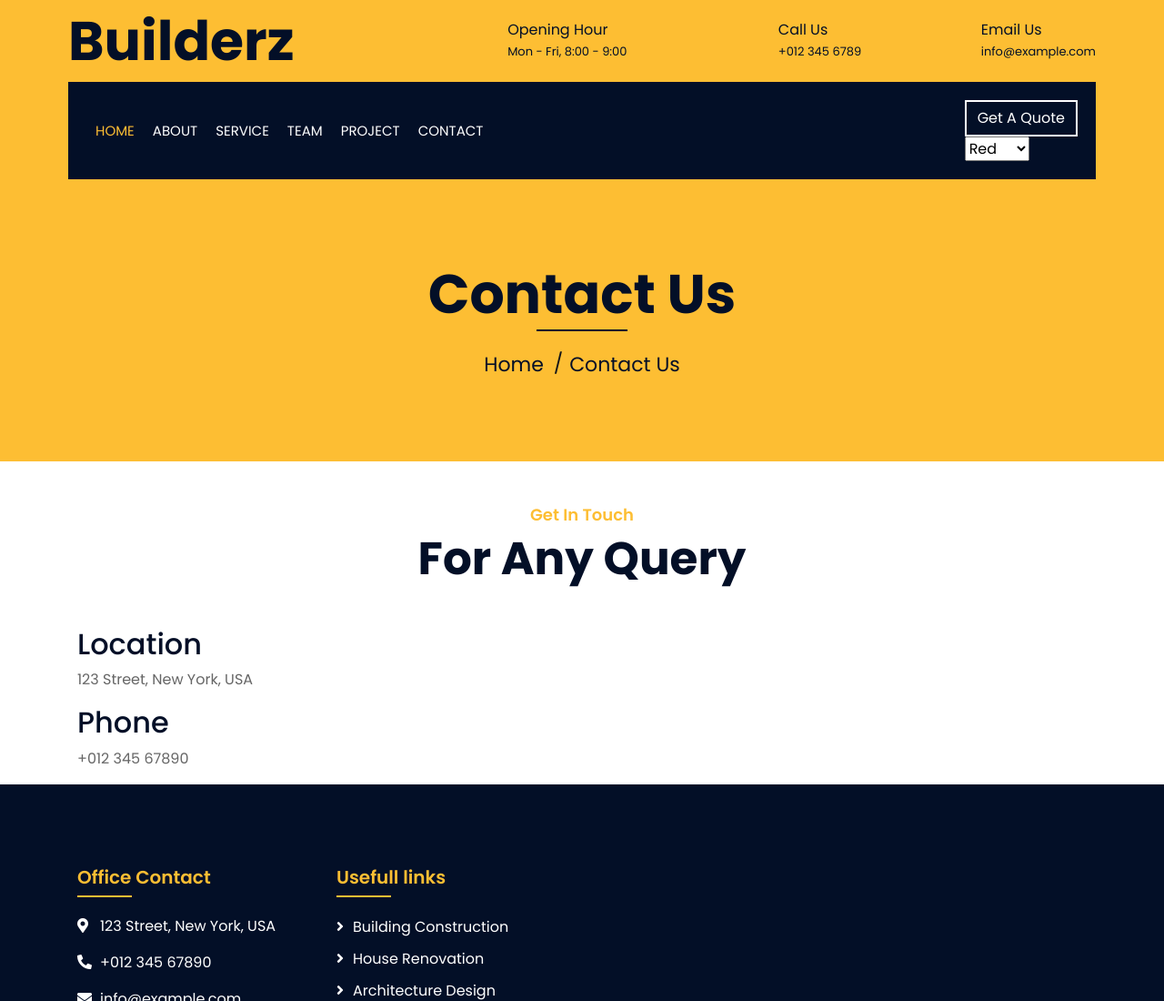
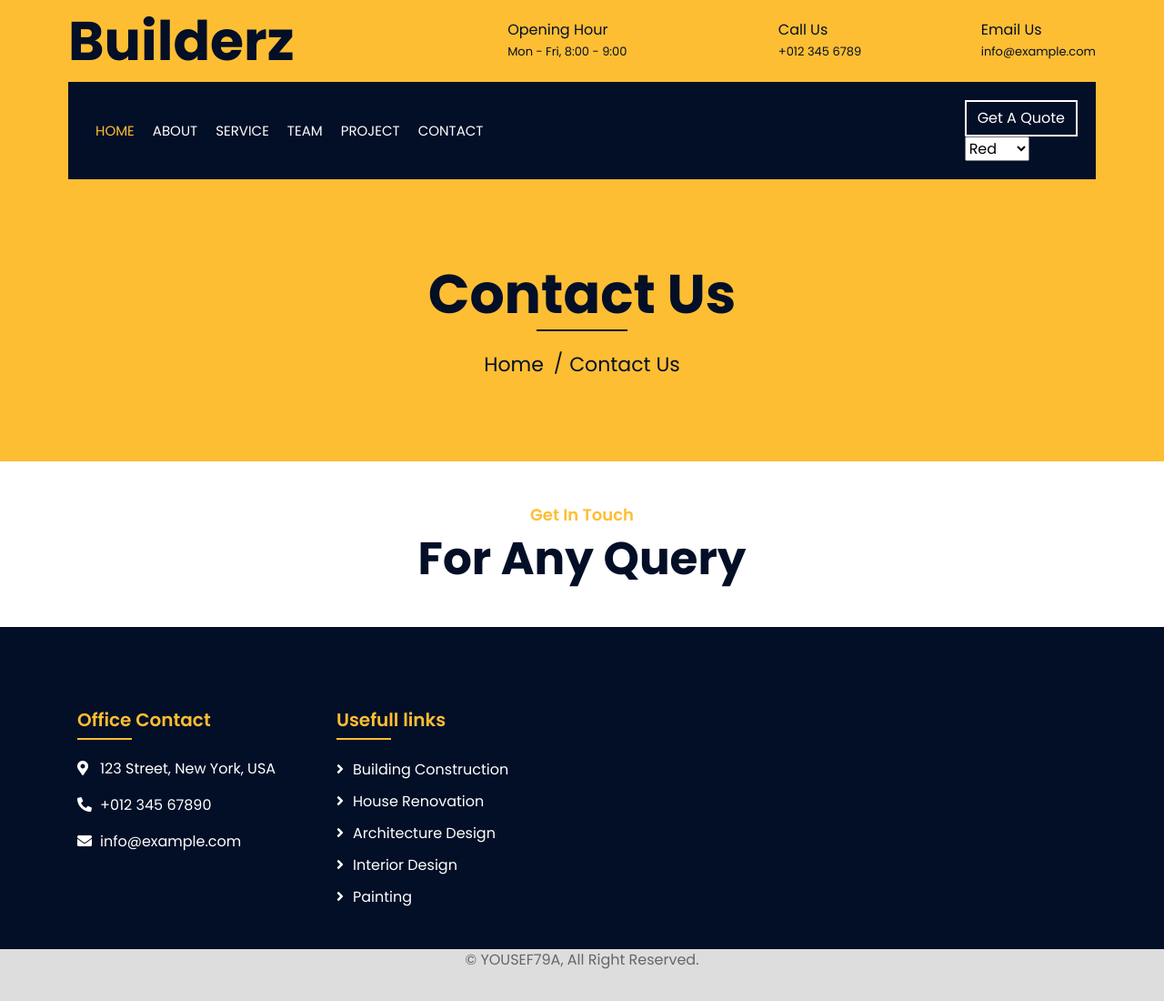
Before and after one commit to yousef79a/intro-to-web-design, a plain HTML site: page contact.html in a window 1280 px wide. Shown: the top 1100 px of the page at 91% size. Drawn offline with nearby package versions, Linux system fonts and the light colour scheme.

Commit message:
Update contact.html

```diff
--- a/contact.html
+++ b/contact.html
@@ -131,20 +131,6 @@
                     </div>
                     <div class="row">
                         <div class="col-md-6">
-                            <div class="contact-info">
-                                <div class="contact-item">
-                                    <div class="contact-text">
-                                        <h2>Location</h2>
-                                        <p>123 Street, New York, USA</p>
-                                    </div>
-                                </div>
-                                <div class="contact-item">
-                                    <div class="contact-text">
-                                        <h2>Phone</h2>
-                                        <p>+012 345 67890</p>
-                                    </div>
-                                </div>
-                            </div>
                         </div>
                     </div>
                 </div>
```
